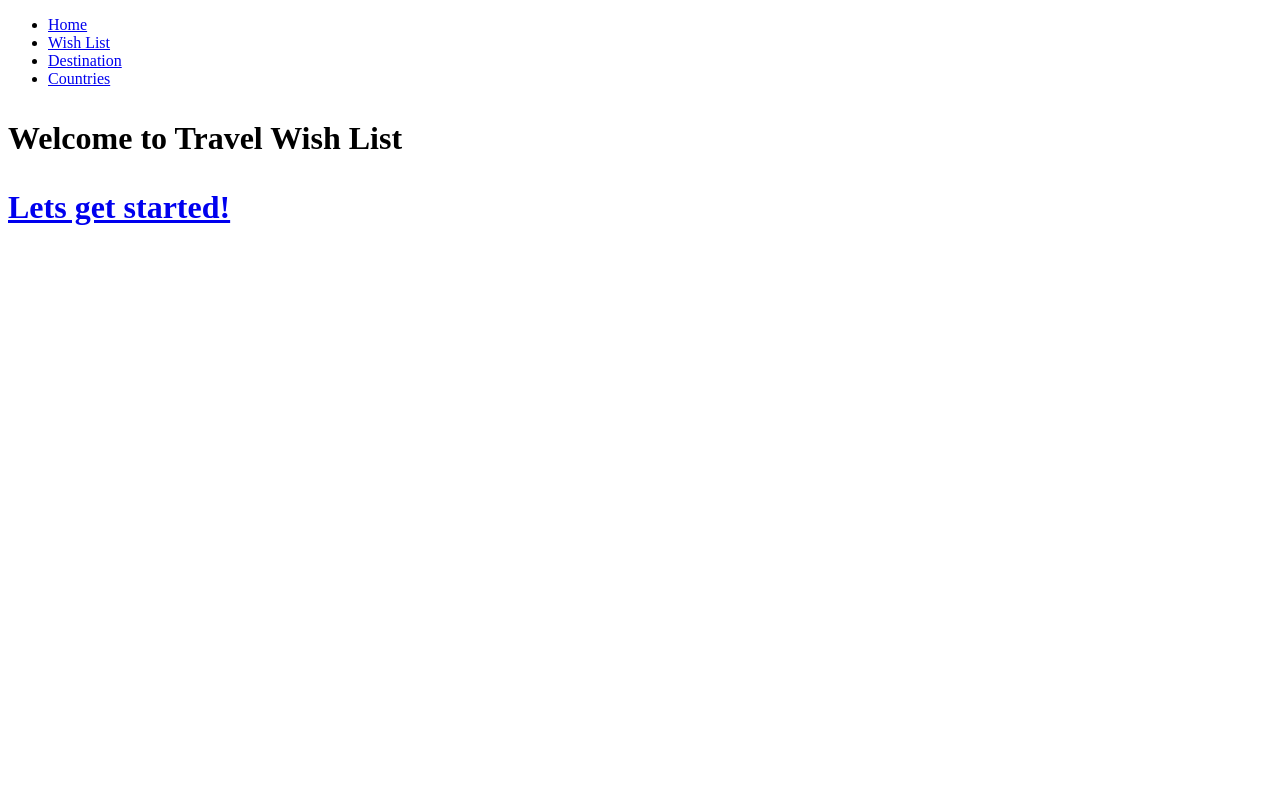
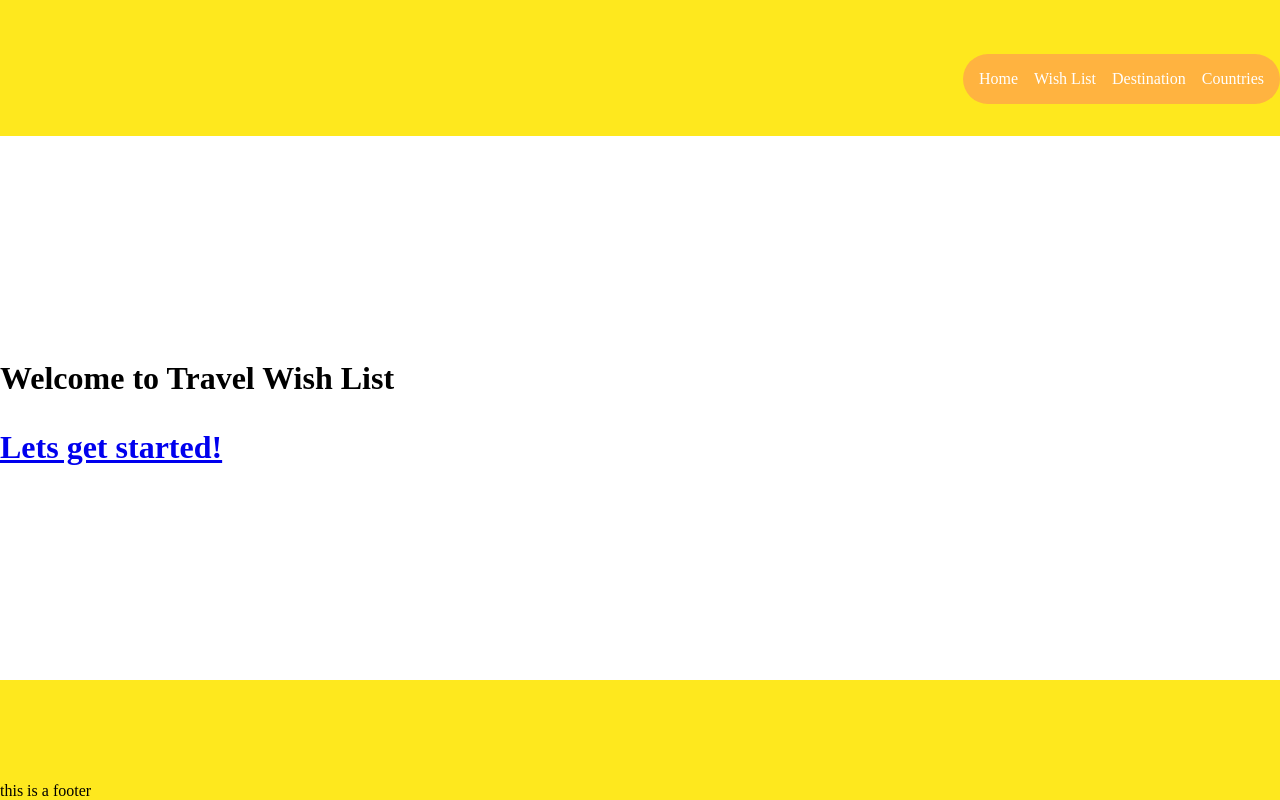
Before and after one commit to MU-RR-4Y/Week5_Project, a Flask app: page / in a window 1280 px wide. Run offline with Flask 2, Linux system fonts and the light colour scheme.

Commit message:
initial CSS added for nav andfooter

```diff
--- a/static/style.css
+++ b/static/style.css
@@ -0,0 +1,45 @@
+body{
+    display: grid;
+    align-content: space-between;
+    margin: 0;
+    height: 100vh;
+    width: 100%;
+}
+
+
+nav {
+    display : flex;
+    justify-content: flex-end;
+}
+
+nav ul {
+    display: flex;
+    background-color: #FFB340 ;
+    gap : 1rem;
+    padding: 1rem;
+    border-radius: 2.5rem;
+    }
+
+nav ul li {
+    list-style: none;
+
+}
+nav a {
+    color: #ffffff;
+    text-decoration: none;
+    transition: 0.5s;
+}
+header {
+    display: flex;
+    flex-direction: column-reverse;
+    background-color: #FEE81E;
+    height: 7.5rem;
+    padding-bottom: 1rem;
+}
+
+footer{
+    display: flex;
+    flex-direction: column-reverse;
+    background-color: #FEE81E;
+    height: 7.5rem;
+}
--- a/templates/base.html
+++ b/templates/base.html
@@ -4,6 +4,8 @@
     <meta charset="UTF-8">
     <meta http-equiv="X-UA-Compatible" content="IE=edge">
     <meta name="viewport" content="width=device-width, initial-scale=1.0">
+    <link rel="stylesheet" href="{{ url_for('static', filename='style.css') }}">
+
     <title>{{title}}</title>
 </head>
 <body>
@@ -25,8 +27,13 @@
             </ul>
         </nav>
     </header>
+    <main>
     {% block content %}
 
     {% endblock content %}
+    </main>
+    <footer>
+        this is a footer
+    </footer>
 </body>
 </html>
```
